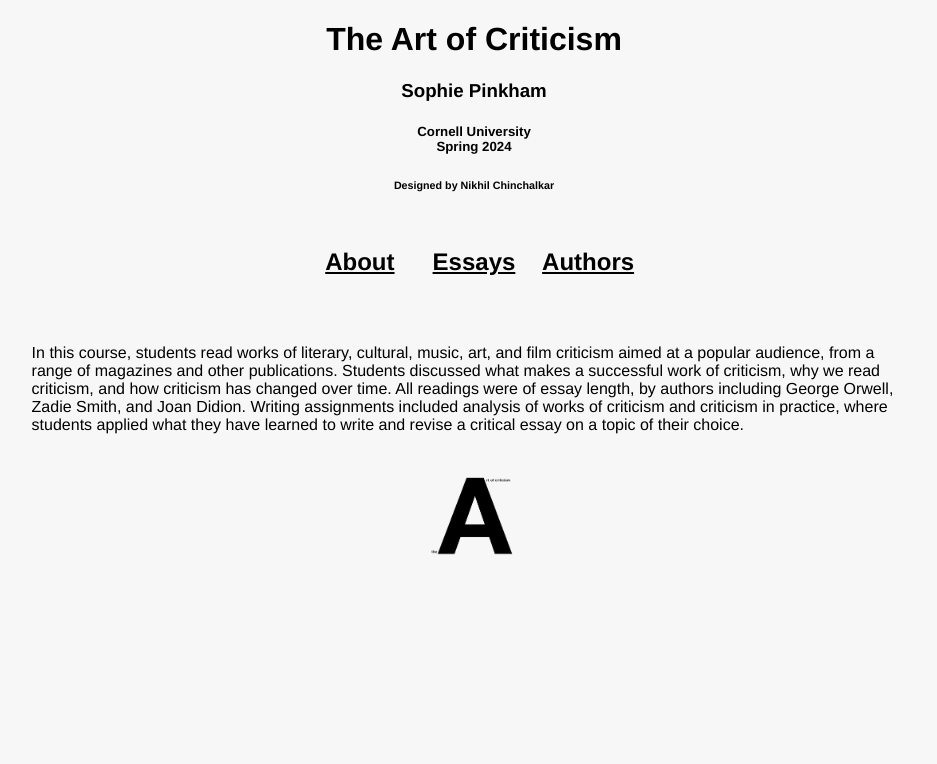
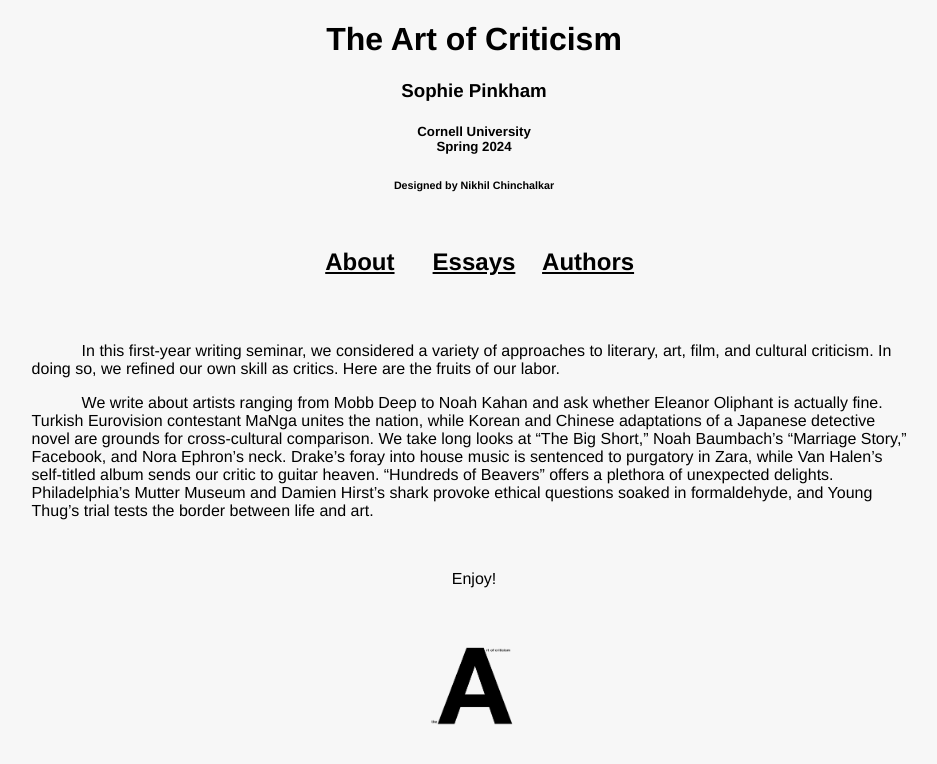
Before and after one commit to nikhilc52/theartofcriticism, a plain HTML site: page index.html in a window 1280 px wide. Shown: the whole page, without its empty margins (166-1103 px from the left). Drawn offline with Linux system fonts and the light colour scheme.

Commit message:
update landing page

```diff
--- a/index.html
+++ b/index.html
@@ -30,16 +30,27 @@
         </tr>
     </table>
 
-    <br><br>
+    <br>
 
-    <p style="margin: 0 auto; max-width: 70%;">In this course, students read works of literary, cultural, music, art,
-        and film criticism aimed at
-        a popular audience, from a range of magazines and other publications. Students discussed what makes a successful
-        work of criticism, why we read criticism, and how criticism has changed over time. All readings were of essay
-        length, by authors including George Orwell, Zadie Smith, and Joan Didion. Writing assignments included
-        analysis of works of criticism and criticism in practice, where students applied what they have learned to write
-        and
-        revise a critical essay on a topic of their choice. </p>
+    <div style="max-width: 70%; text-align: left; margin: 0 auto; text-indent: 50px;">
+        <p>
+            In this first-year writing seminar, we considered a variety of approaches to literary, art, film, and
+            cultural criticism. In doing so, we refined our own skill as critics. Here are the fruits of our labor.
+        </p>
+        <p>We write about artists ranging from Mobb Deep to Noah Kahan and ask whether Eleanor Oliphant is actually
+            fine. Turkish Eurovision contestant MaNga unites the nation, while Korean and Chinese adaptations of a
+            Japanese detective novel are grounds for cross-cultural comparison. We take long looks at “The Big Short,”
+            Noah Baumbach’s “Marriage Story,” Facebook, and Nora Ephron’s neck. Drake’s foray into house music is
+            sentenced to purgatory in Zara, while Van Halen’s self-titled album sends our critic to guitar heaven.
+            “Hundreds of Beavers” offers a plethora of unexpected delights. Philadelphia’s Mutter Museum and Damien
+            Hirst’s shark provoke ethical questions soaked in formaldehyde, and Young Thug’s trial tests the border
+            between life and art.
+
+        </p>
+    </div>
+
+    <br>
+    <p style="text-align: center;">Enjoy!</p>
 
 
     <br><br>
```
